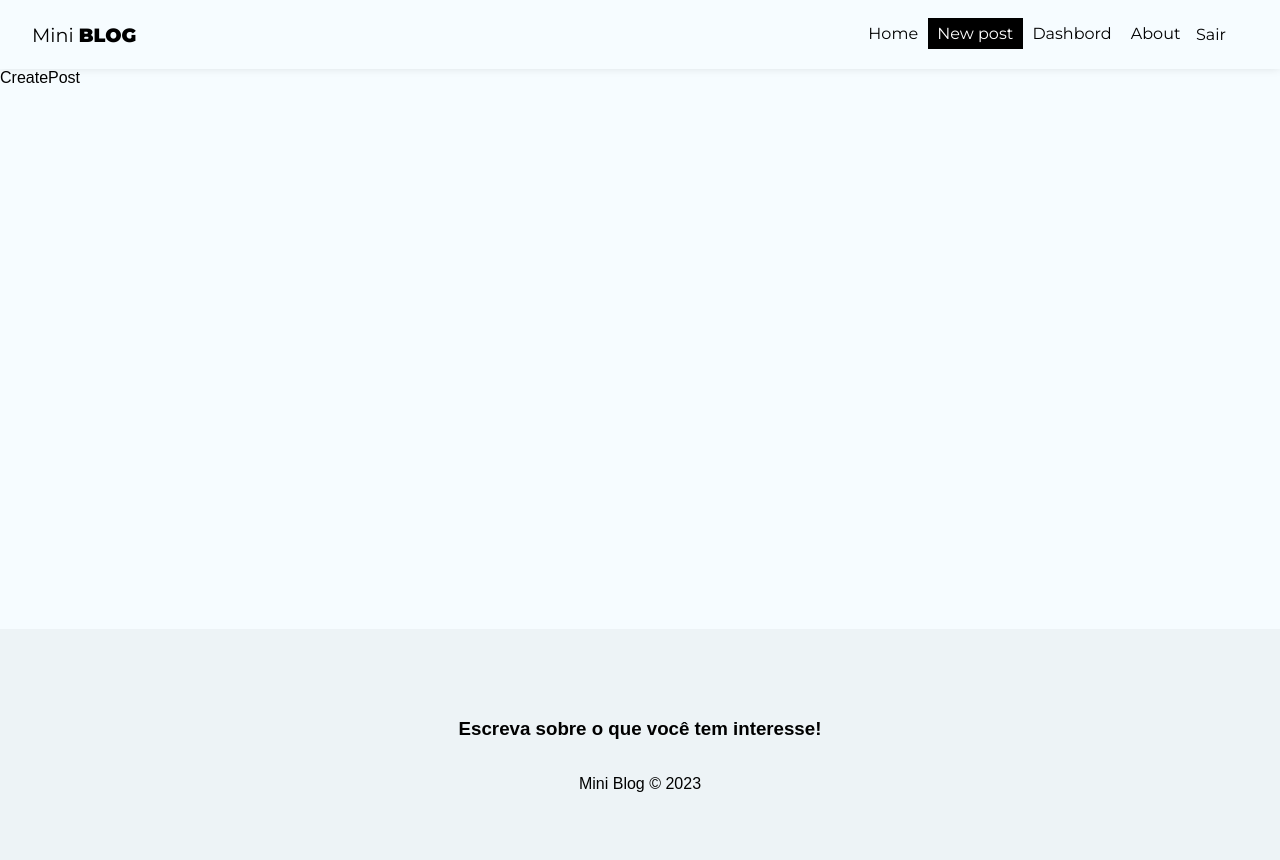
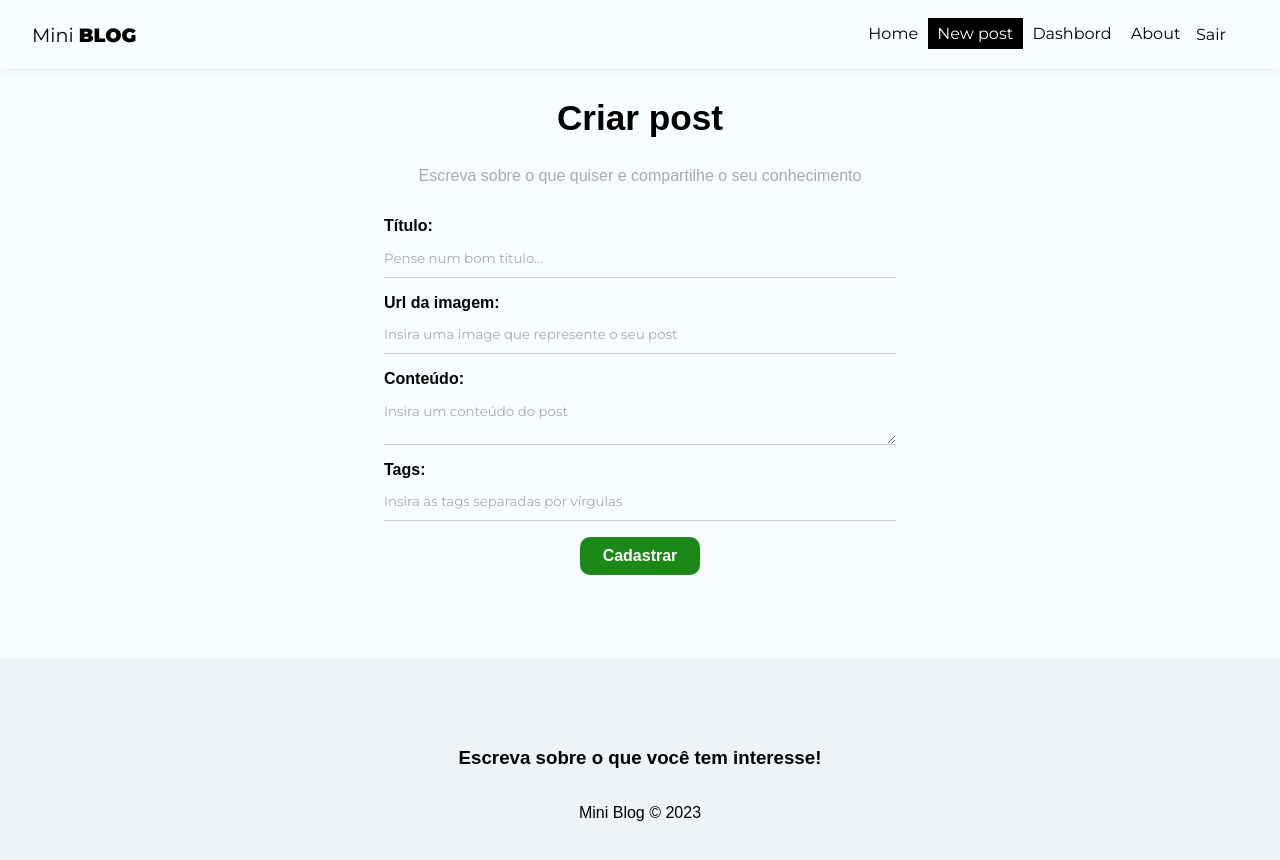
Before and after one commit to DevJhonathas/MiniBlog, a React (Create React App) app: page /post/create in a window 1280 px wide. Shown: the top 860 px of the page. Built offline with nearby package versions, Linux system fonts and the light colour scheme; no server answers; sample sign-in values are in the browser's storage.

Commit message:
Criando funcao de criar post, inserindo dados no Firebase, validacao dos dados, estruturando a home

```diff
--- a/src/hooks/useAuthentication.js
+++ b/src/hooks/useAuthentication.js
@@ -1,101 +1,103 @@
-import { db } from "../firebase/config";
-
 import {
   getAuth,
   createUserWithEmailAndPassword,
   signInWithEmailAndPassword,
   updateProfile,
-    signOut
+  signOut,
 } from "firebase/auth";
 
 import { useState, useEffect } from "react";
 
 export const useAuthentication = () => {
-    const [error, setError] = useState(null)
-    const [loading, setLoading] = useState(null)
+  const [error, setError] = useState(null);
+  const [loading, setLoading] = useState(null);
 
-    //cleanup
-    //deal with memory leak
-    const [cancelled, setCancelled] = useState(false)
+  // deal with memory leak
+  const [cancelled, setCancelled] = useState(false);
 
-    const auth = getAuth()
+  const auth = getAuth();
 
   function checkIfIsCancelled() {
-        if(cancelled){
+    if (cancelled) {
       return;
     }
   }
 
-
-    //Register
   const createUser = async (data) => {
-        checkIfIsCancelled()
+    checkIfIsCancelled();
 
     setLoading(true);
-        setError(null);
 
-        try{
-            const {user} = await createUserWithEmailAndPassword(
+    try {
+      const { user } = await createUserWithEmailAndPassword(
         auth,
         data.email,
         data.password
-            )
+      );
+
       await updateProfile(user, {
-                displayName: data.displayName
-            })
+        displayName: data.displayName,
+      });
 
-            setLoading(false);
-
-            return user
-        } catch (error){
+      return user;
+    } catch (error) {
       console.log(error.message);
       console.log(typeof error.message);
 
       let systemErrorMessage;
 
-            if(error.message.includes("password")){
+      if (error.message.includes("Password")) {
         systemErrorMessage = "A senha precisa conter pelo menos 6 caracteres.";
-            } else if(error.message.includes("email-already")){
+      } else if (error.message.includes("email-already")) {
         systemErrorMessage = "E-mail já cadastrado.";
       } else {
-                systemErrorMessage = "Ocorreu um erro, por favor tente mais tarde.";
-            }
-            setLoading(false);
-            setError(systemErrorMessage);
-        }
-    };
-
-    //logout
-    const logout = () =>{
-        checkIfIsCancelled()
-        signOut(auth)
-    };
-
-    //login
-    const login = async(data) => {
-        checkIfIsCancelled()
-
-        setLoading(true)
-        setError(false)
-
-        try{
-            await signInWithEmailAndPassword(auth, data.email, data.password);
-            setLoading(false);
-        } catch (error) {
-            let systemErrorMessage;
-
-            if(error.message.includes("user-not-found")){
-                systemErrorMessage = "Usuário não encontrado.";
-            } else if(error.message.includes("wrong-password")){
-                systemErrorMessage = "Senha incorreta.";
-            } else {
-                systemErrorMessage = "Ocorreu um erro, gentileza tente novamente mais tarde.";
+        systemErrorMessage = "Ocorreu um erro, por favor tenta mais tarde.";
       }
 
       setError(systemErrorMessage);
+    }
+
     setLoading(false);
+  };
+
+  const logout = () => {
+    checkIfIsCancelled();
+
+    signOut(auth);
+  };
+
+  const login = async (data) => {
+    checkIfIsCancelled();
+
+    setLoading(true);
+    setError(false);
+
+    try {
+      await signInWithEmailAndPassword(auth, data.email, data.password);
+    } catch (error) {
+      console.log(error.message);
+      console.log(typeof error.message);
+      console.log(error.message.includes("user-not"));
+
+      let systemErrorMessage;
+
+      if (error.message.includes("user-not-found")) {
+        systemErrorMessage = "Usuário não encontrado.";
+      } else if (error.message.includes("wrong-password")) {
+        systemErrorMessage = "Senha incorreta.";
+      } else {
+        systemErrorMessage = "Ocorreu um erro, por favor tenta mais tarde.";
       }
+
+      console.log(systemErrorMessage);
+
+      setError(systemErrorMessage);
     }
+
+    console.log(error);
+
+    setLoading(false);
+  };
 
   useEffect(() => {
     return () => setCancelled(true);
@@ -105,8 +107,8 @@
     auth,
     createUser,
     error,
-        loading,
     logout,
     login,
+    loading,
   };
 };
--- /dev/null
+++ b/src/hooks/useInsertDocument.js
@@ -0,0 +1,60 @@
+import { useState, useEffect, useReducer } from "react";
+import { db } from "../firebase/config";
+import { collection, addDoc, Timestamp } from "firebase/firestore";
+
+const initialState = {
+  loading: null,
+  error: null,
+};
+
+const insertReducer = (state, action) => {
+  switch (action.type) {
+    case "LOADING":
+      return { loading: true, error: null };
+    case "INSERTED_DOC":
+      return { loading: false, error: null };
+    case "ERROR":
+      return { loading: false, error: action.payload };
+    default:
+      return state;
+  }
+};
+
+export const useInsertDocument = (docCollection) => {
+  const [response, dispatch] = useReducer(insertReducer, initialState);
+
+  // deal with memory leak
+  const [cancelled, setCancelled] = useState(false);
+
+  const checkCancelBeforeDispatch = (action) => {
+    if (!cancelled) {
+      dispatch(action);
+    }
+  };
+
+  const insertDocument = async (document) => {
+    checkCancelBeforeDispatch({ type: "LOADING" });
+
+    try {
+      const newDocument = { ...document, createdAt: Timestamp.now() };
+
+      const insertedDocument = await addDoc(
+        collection(db, docCollection),
+        newDocument
+      );
+
+      checkCancelBeforeDispatch({
+        type: "INSERTED_DOC",
+        payload: insertedDocument,
+      });
+    } catch (error) {
+      checkCancelBeforeDispatch({ type: "ERROR", payload: error.message });
+    }
+  };
+
+  useEffect(() => {
+    return () => setCancelled(true);
+  }, []);
+
+  return { insertDocument, response };
+};
--- a/src/pages/CreatePost/CreatePost.js
+++ b/src/pages/CreatePost/CreatePost.js
@@ -1,8 +1,83 @@
 import styles from "./CreatePost.module.css";
 
+import { useState } from "react";
+import { useNavigate } from "react-router-dom";
+import { useAuthValue} from "../../context/AuthContext"
+import { useInsertDocument } from "../../hooks/useInsertDocument";
+
 const CreatePost = () => {
+   const [title, setTitle] = useState("");
+   const [image, setImage] = useState("");
+   const [body, setBody] = useState("");
+   const [tags, setTags] = useState([]);
+   const [formError, setFormError] = useState("");
+
+   const {user} = useAuthValue("");
+
+   const {insertDocument, response} = useInsertDocument("posts");
+
+   const navigate = useNavigate();
+
+   const handleSubmit = (e) => {
+    e.preventDefault();
+    setFormError("");
+
+    //validate image URL
+    try{
+      new URL(image);
+    } catch (error) {
+      setFormError("A imagem precisa ser uma URL.");
+    }
+
+    //Crair o array de tags
+    const tagsArray = tags.split(",").map((tag) => tag.trim().toLowerCase());
+
+    //chegar todos os valores
+    if(!title || !image || !tags || !body){
+      setFormError("Por favor, preencha todos os campos!");
+    }
+
+    if(formError) return;
+
+    insertDocument({
+      title,
+      image,
+      body,
+      tags: tagsArray,
+      uid: user.uid,
+      createdBy: user.displayName,
+    });
+
+    //redirect to home page
+    navigate("/");
+   };
   return (
-    <div>CreatePost</div>
+    <div className={styles.create_post}>
+      <h2>Criar post</h2>
+      <p>Escreva sobre o que quiser e compartilhe o seu conhecimento</p>
+      <form onSubmit={handleSubmit}>
+        <label>
+          <span>Título:</span>
+          <input type="text" name="title" required placeholder="Pense num bom título..." onChange={(e) => setTitle(e.target.value)} value={title}/>
+        </label>
+        <label>
+          <span>Url da imagem:</span>
+          <input type="text" name="image" required placeholder="Insira uma image que represente o seu post" onChange={(e) => setImage(e.target.value)} value={image}/>
+        </label>
+        <label>
+          <span>Conteúdo:</span>
+          <textarea name="body" required placeholder="Insira um conteúdo do post" onChange={(e) => setBody(e.target.value)} value={body}></textarea>
+        </label>
+        <label>
+          <span>Tags:</span>
+          <input type="text" name="tags" required placeholder="Insira as tags separadas por vírgulas" onChange={(e) => setTags(e.target.value)} value={tags}/>
+        </label>
+        {!response.loading && <button className="btn">Cadastrar</button>}
+        {response.loading && <button className="btn" disabled>Aguarde...</button>}
+        {response.error  && <p className="error">{response.error}</p>}
+        {formError && <p className="error">{formError}</p>}
+      </form>
+    </div>
   )
 }
 
--- a/src/pages/CreatePost/CreatePost.module.css
+++ b/src/pages/CreatePost/CreatePost.module.css
@@ -0,0 +1,12 @@
+.create_post{
+    text-align: center;
+}
+
+.create_post h2{
+    font-size: 2.2em;
+}
+
+.create_post p{
+    color: #aaa;
+    margin-bottom: 2em;
+}
--- a/src/pages/Home/Home.js
+++ b/src/pages/Home/Home.js
@@ -1,11 +1,41 @@
 import React from 'react'
+
+//hooks
+import { useNavigate, Link} from "react-router-dom";
+import { useState } from 'react';
+
+//components
+
 
 // CSS
 import styles from "./Home.module.css";
 
 const Home = () => {
+  const [query, setQuery] = useState("");
+  const [posts] = useState([]);
+  const handleSubmit= (e) => {
+    e.preventDefault();
+  }
+
   return (
-    <div>Home</div>
+    <div className={styles.home}>
+      <h1>Veja nossos post mais recentes</h1>
+      <form onSubmit={handleSubmit} className={styles.search_form}>
+        <input type="text" placeholder='Ou busque por tags...' onChange={(e) => setQuery(e.target.value)}/>
+        <button className='btn btn-dark'>Pesquisar</button>
+      </form>
+      <div>
+        <h1>Posts...</h1>
+        {posts && posts.length === 0&& (
+          <div className={styles.noposts}>
+            <p>Não foram encontrados posts</p>
+            <Link to="/post/create" className="btn">
+              Criar primeiro post
+            </Link>
+          </div>
+        )}
+      </div>
+    </div>
   )
 }
 
--- a/src/pages/Home/Home.module.css
+++ b/src/pages/Home/Home.module.css
@@ -0,0 +1,30 @@
+.home{
+    display: flex;
+    flex-direction: column;
+    align-items: center;
+}
+
+.search_form{
+    max-width: 100%;
+    width: 60%;
+    display: flex;
+    justify-content: center;
+    margin-bottom: 2em;
+}
+
+.search_form input{
+    margin-left: 10px;
+    width: 50%;
+}
+
+.noposts{
+    text-align: center;
+}
+
+.noposts p{
+    margin-bottom: 1.5em;
+}
+
+.noposts a{
+    padding: 10px 25px;
+}
```
Also changed, not shown: src/context/AuthContext.js (+4 -4 lines). Lines whose indentation alone changed are shown as unchanged.
